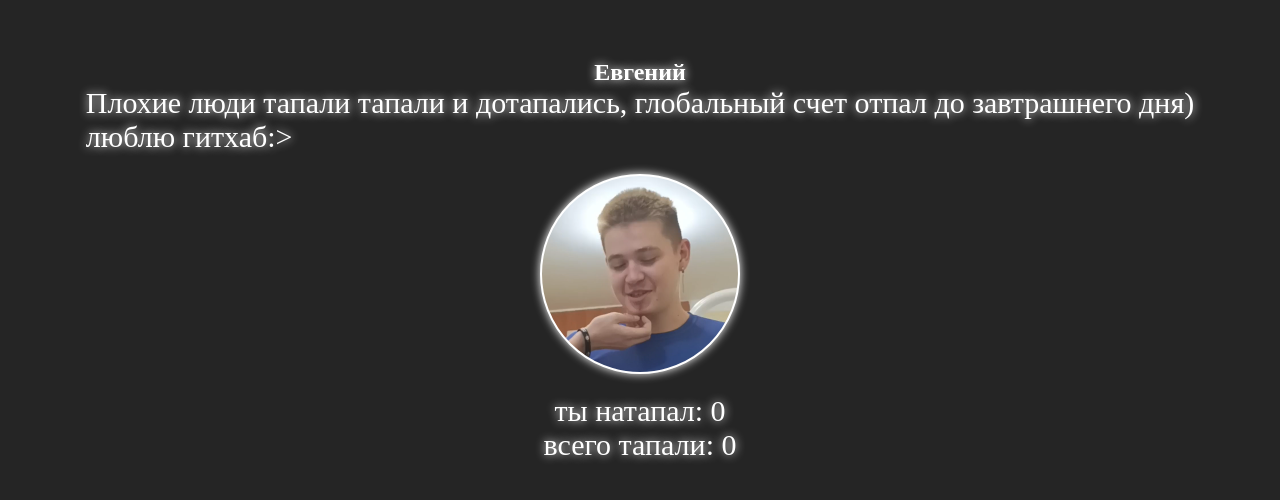
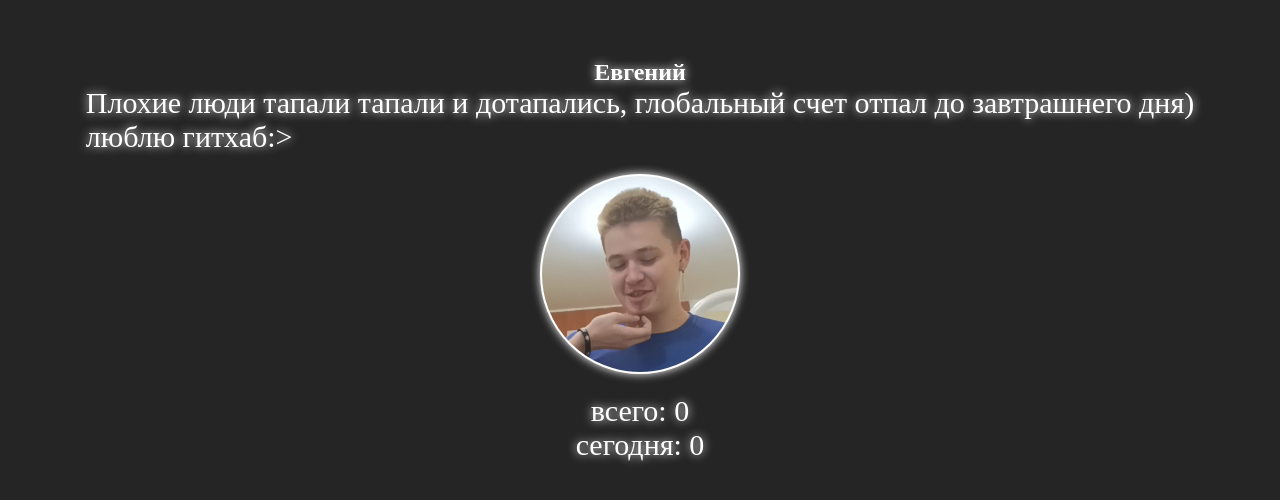
Before and after one commit to salzaaa/Wtest, a plain HTML site: page index.html in a window 1280 px wide. Shown: the part 140-640 px from the top of the page. Drawn offline with Linux system fonts and the light colour scheme.

Commit message:
Update index.html

```diff
--- a/index.html
+++ b/index.html
@@ -63,8 +63,8 @@
                 Ваш браузер не поддерживает видео.
             </video>
         </button>
-        <p>ты натапал: <span id="localClicks">0</span></p>
-        <p>всего тапали: <span id="globalClicks">0</span></p>
+        <p>всего: <span id="localClicks">0</span></p>
+        <p>сегодня: <span id="globalClicks">0</span></p>
     </section>
     <script>
         const clickButton = document.getElementById('clickButton');
```
